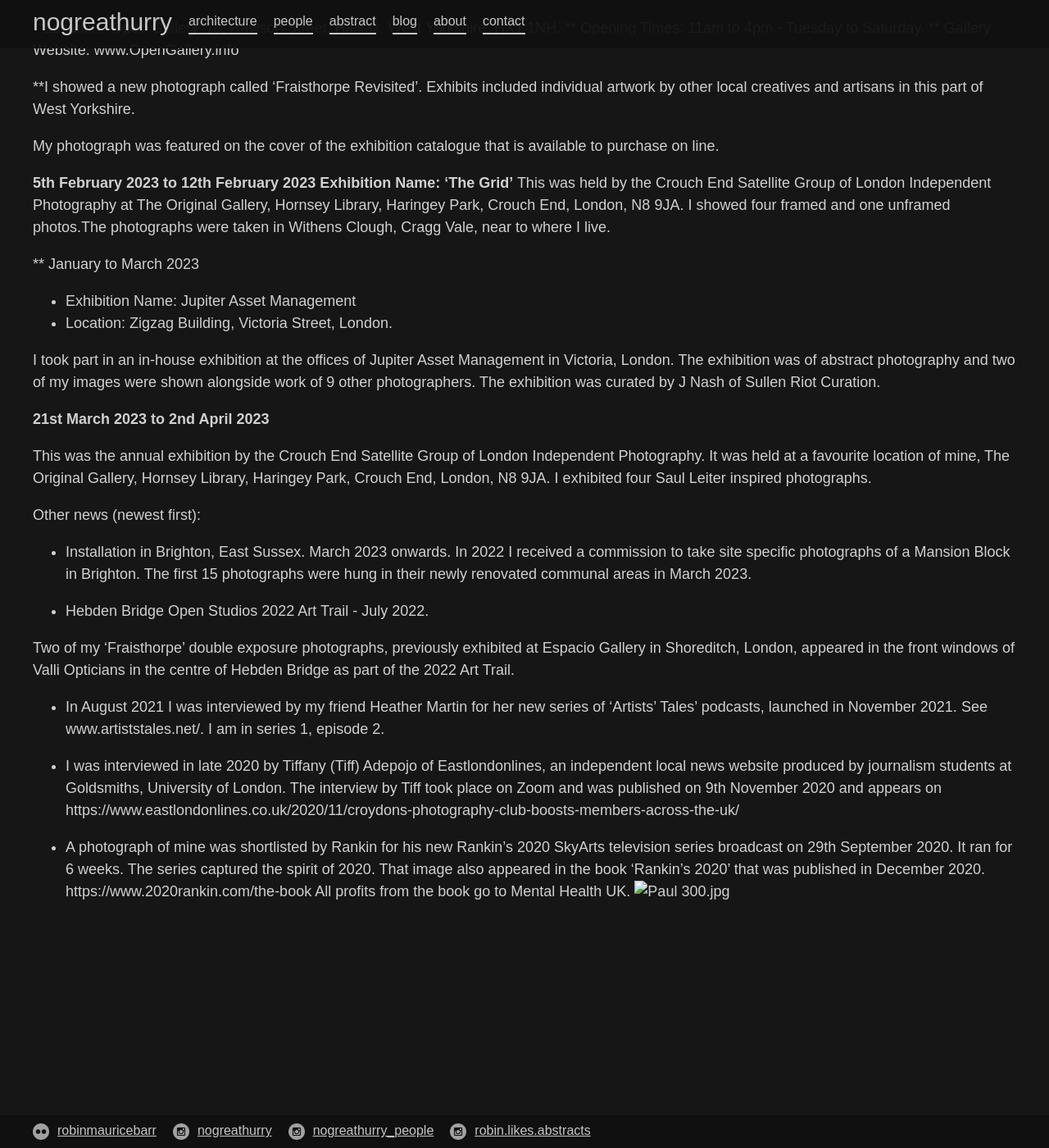
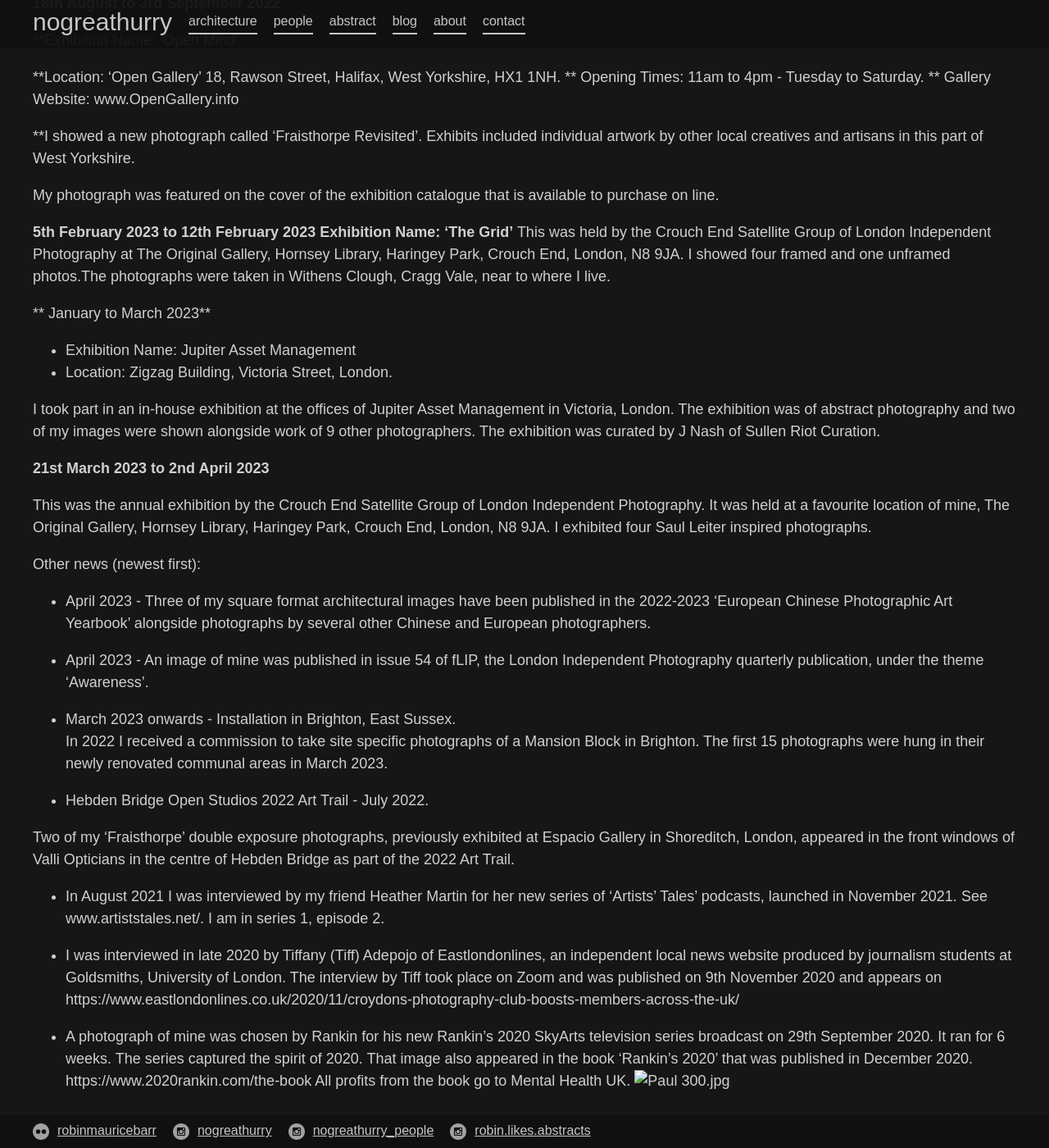
Before and after one commit to 987poiuytrewq/nogreathurry, a Jekyll site: the page built from blog.md, in a window 1280 px wide and 1400 px high, scrolled down 1996 px. Shown: the whole window at 82% size. Built offline with Jekyll 4.4.1, drawn with Linux system fonts in a browser that asks for light colours; some of the changed text lies outside the part shown.

Commit message:
Updated Blog

```diff
--- a/blog.md
+++ b/blog.md
@@ -7,9 +7,9 @@
 
 Organisations:
 
-A member of London Independent Photography, November 2018 to date.
-A member of Lenses of Croydon/Croydon Photography Forum, April 2020 to date.
-Joint Founder of Mill Town Arts, based in Hebden Bridge, West Yorkshire.
+**A member of London Independent Photography, November 2018 to date.
+**A member of Lenses of Croydon/Croydon Photography Forum, April 2020 to date.
+**Joint Founder of Mill Town Arts, based in Hebden Bridge, West Yorkshire.
 
 **Current Exhibitions and Installations**
 
@@ -27,15 +27,20 @@
 
 I am exhibiting 6 photographs from my 'Reimaginings' series of abstracts in this solo exhibition. These can be viewed during the barber's opening times.
 
+______________________________________________________________
+
 * Picturing High Streets - March 2023 to June 2023
 
 My 'Something Special' image of a closed-up shop, you can see it on my Flickr page and @robin.maurice.barr on Instagram, was shown in the Photography Quarter outside the Photographers' Gallery in Central London. It is also appearing elsewhere in England, including Bradford, Middlesborough and Norwich.
+
+_______________________________________________________________
 
 **Future Exhibitions**
 
 **June 2023
 **Location: The Glasgow Gallery of Photography CIC, 57 Glassford Street, Glasgow, G1 1UG.
 
+_______________________________________________________________
 **Past Exhibitions**
 
 **April 2019
@@ -105,7 +110,7 @@
 **Exhibition Name: 'The Grid'**
 This was held by the Crouch End Satellite Group of London Independent Photography at The Original Gallery, Hornsey Library, Haringey Park, Crouch End, London, N8 9JA. I showed four framed and one unframed photos.The photographs were taken in Withens Clough, Cragg Vale, near to where I live.
 
-** January to March 2023
+** January to March 2023**
 * Exhibition Name: Jupiter Asset Management
 * Location: Zigzag Building, Victoria Street, London.
 
@@ -117,7 +122,11 @@
 
 Other news (newest first):
 
-* Installation in Brighton, East Sussex. March 2023 onwards.
+* April 2023 - Three of my square format architectural images have been published in the 2022-2023 'European Chinese Photographic Art Yearbook' alongside photographs by several other Chinese and European photographers.
+
+* April 2023 - An image of mine was published in issue 54 of fLIP, the London Independent Photography quarterly publication, under the theme 'Awareness'.
+
+* March 2023 onwards - Installation in Brighton, East Sussex.
 In 2022 I received a commission to take site specific photographs of a Mansion Block in Brighton. The first 15 photographs were hung in their newly renovated communal areas in March 2023.
 
 * Hebden Bridge Open Studios 2022 Art Trail - July 2022.
@@ -128,5 +137,5 @@
 
 * I was interviewed in late 2020 by Tiffany (Tiff) Adepojo of Eastlondonlines, an independent local news website produced by journalism students at Goldsmiths, University of London.  The interview by Tiff took place on Zoom and was published on 9th November 2020 and appears on https://www.eastlondonlines.co.uk/2020/11/croydons-photography-club-boosts-members-across-the-uk/
 
-* A photograph of mine was shortlisted by Rankin for his new Rankin's 2020 SkyArts television series broadcast on 29th September 2020.  It ran for 6 weeks. The series captured the spirit of 2020. That image also appeared in the book 'Rankin's 2020' that was published in December 2020. https://www.2020rankin.com/the-book
+* A photograph of mine was chosen by Rankin for his new Rankin's 2020 SkyArts television series broadcast on 29th September 2020.  It ran for 6 weeks. The series captured the spirit of 2020. That image also appeared in the book 'Rankin's 2020' that was published in December 2020. https://www.2020rankin.com/the-book
 All profits from the book go to Mental Health UK. ![Paul 300.jpg](/uploads/Paul%20300.jpg)
```
